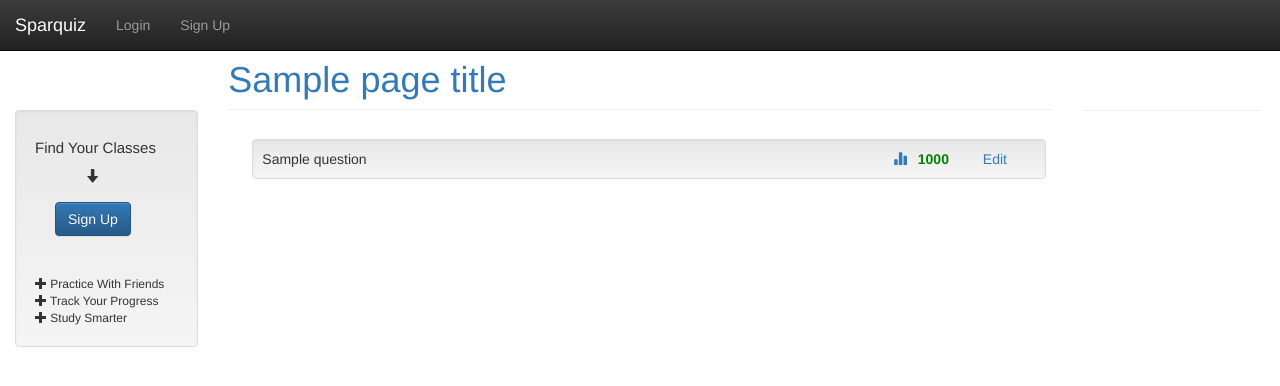
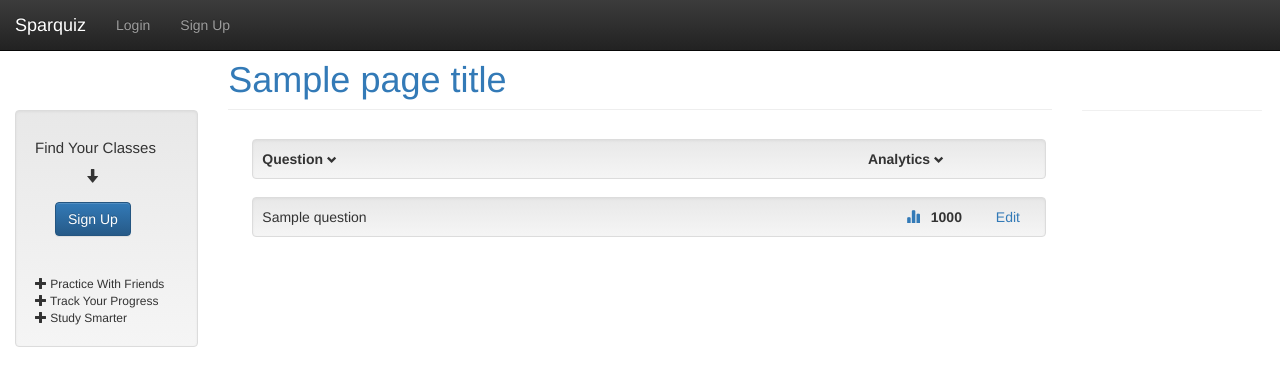
Before and after one commit to ek169/sparquiz, a Python web app: template templates/setview.html in a window 1280 px wide. Shown: the top 386 px of the page. Run offline with Jinja, Linux system fonts and the light colour scheme; the template is opened without the code that fills it: most values are stand-ins (such as "Sample title", 1, 10 or a date in 2020); some libraries are stand-ins or nearby versions.

Commit message:
added jquery to setview and fixed some front end

```diff
--- a/css/styles.css
+++ b/css/styles.css
@@ -122,10 +122,24 @@
 
 a#edit-question-button {
     padding-left: 30px;
+    padding-right: 0px;
 }
 
 #difficulty-edit {
-    padding-left: 110px;
+    right: -110px;
+    position: absolute;
+}
+
+.set-view-header {
+    height: 40px;
+    border-width: 1px;
+    border-style: solid;
+    margin: 9px;
+    padding: 9px;
+}
+
+.set-header-analytics {
+    right: -70px;
 }
 
 .input-error {
@@ -148,6 +162,11 @@
 
 .side-bar-title {
     text-decoration: underline;
+
+}
+
+#stats-side-div {
+    padding-top: 15px;
 }
 
 .center {
--- a/js/setview.js
+++ b/js/setview.js
@@ -1,4 +1,5 @@
 $(document).ready(function() {
+    $(".difficulty-icon").tooltip();
     $('.questionInfo').each(function(){
     var number = $(this).find("#question-difficulty");
     var difficulty = number.text();
@@ -15,13 +16,20 @@
 
     var statsDiv = $("#stats-side-div");
     $(".difficulty-icon").click(function(e) {
+        $(".question-view-format").each(function(){
+            if($(this).parent().is("a")){
+                $(this).unwrap();
+            }
+        });
+        var question = $(this).closest(".questionInfo");
+        question.find(".question-view-format").wrap('<a href="#"><a/>')
         var correctAns = $(this).find("#question-correct-answer").text();
         var correctAtt = $(this).find("#question-correct-attempts").text();
         var totalAtt = $(this).find("#question-total-attempts").text();
         statsDiv.html('<div class="center"><div><div class="side-bar-title">Correct Answer</div>' + correctAns + '</div><br>'
                          + '<div><div class="side-bar-title">Total Attempts</div>' + totalAtt + '</div></div>');
 
-
+        e.preventDefault();
 
     });
 });
--- a/templates/base.html
+++ b/templates/base.html
@@ -76,12 +76,7 @@
                 </li>
                                 {% endif %}
                                 {% if set_obj %}
-                <li class="hover"><a href="/{{current_user.username}}/{{class_obj.name}}/{{set_obj.name}}">{{set_obj.name}} <span class="glyphicon glyphicon-chevron-down"></span></a>
-                    <ul>
-                        <li><a href="/{{current_user.username}}/{{class_obj.name}}/{{set_obj.name}}/new-question/">New Question</a></li>
-                        <li><a href="/{{current_user.username}}/{{class_obj.name}}/{{set_obj.name}}/practice/">Practice Set</a></li>
-
-                    </ul>
+                <li class="hover"><a href="/{{current_user.username}}/{{class_obj.name}}/{{set_obj.name}}">{{set_obj.name}}</a>
                 </li>
                                 {% endif %}
                             {% else %}
@@ -137,19 +132,15 @@
                         </a>
                     </li>
                     <li>
+                            {% if set_obj %}
+                        <li><a href="/{{current_user.username}}/{{class_obj.name}}/{{set_obj.name}}/new-question/">New Question</a></li>
+                        <li><a href="/{{current_user.username}}/{{class_obj.name}}/{{set_obj.name}}/practice/">Practice Set</a></li>
                         <div id="stats-side-div">
-                            {% if set_obj %}
                             <span class="hover">Click <span class="glyphicon glyphicon-stats"></span> for more info</span>
+                        </div>
                             {% endif %}
+                    </li>
 
-                        </div>
-                    </li>
-                    <li><a href="#">Link</a>
-                    </li>
-                    <li><a href="#">Link</a>
-                    </li>
-                    <li><a href="#">Link</a>
-                    </li>
 
                     </ul>
                 {% else %}
--- a/templates/setview.html
+++ b/templates/setview.html
@@ -2,6 +2,17 @@
 {% block content %}
 {% if questions %}
     <div class="container-fluid">
+        <div class="col-md-12 well set-view-header">
+            <div class="row">
+                <div class="col-md-8">
+                    <strong>Question <span class="glyphicon glyphicon-chevron-down"></span></strong>
+                </div>
+                <div class="col-md-4 set-header-analytics">
+                    <span><strong>Analytics <span class="glyphicon glyphicon-chevron-down"></span></strong></span>
+                </div>
+            </div>
+
+        </div>
     {% for question in questions %}
         <div id="question-border" class="col-md-12 well">
             <div class="row questionInfo">
@@ -9,7 +20,8 @@
                     <span class="question-view-format">{{question.question}}</span>
                 </div>
                 <div id="difficulty-edit" class="col-md-4">
-                    <a class="difficulty-icon" href="#"><span id="difficulty-stats" class="glyphicon glyphicon-stats">
+                    <a class="difficulty-icon" href="#">
+                        <span id="difficulty-stats" class="glyphicon glyphicon-stats" >
                         <span id="question-correct-attempts" hidden="hidden">{{question.correct_attempts}}</span>
                         <span id="question-total-attempts" hidden="hidden">{{question.total_attempts}}</span>
                         <span id="question-correct-answer" hidden="hidden">{{question.correct_answer}}</span>
@@ -20,6 +32,7 @@
                     <span><strong><em>00</em></strong></span>
                     {% endif %}
                     <span><a id="edit-question-button" href="/{{current_user.username}}/{{class_obj.name}}/{{set_obj.name}}/{{question.key().id()}}">Edit</a></span>
+
                 </div>
             </div>
         </div>
```
